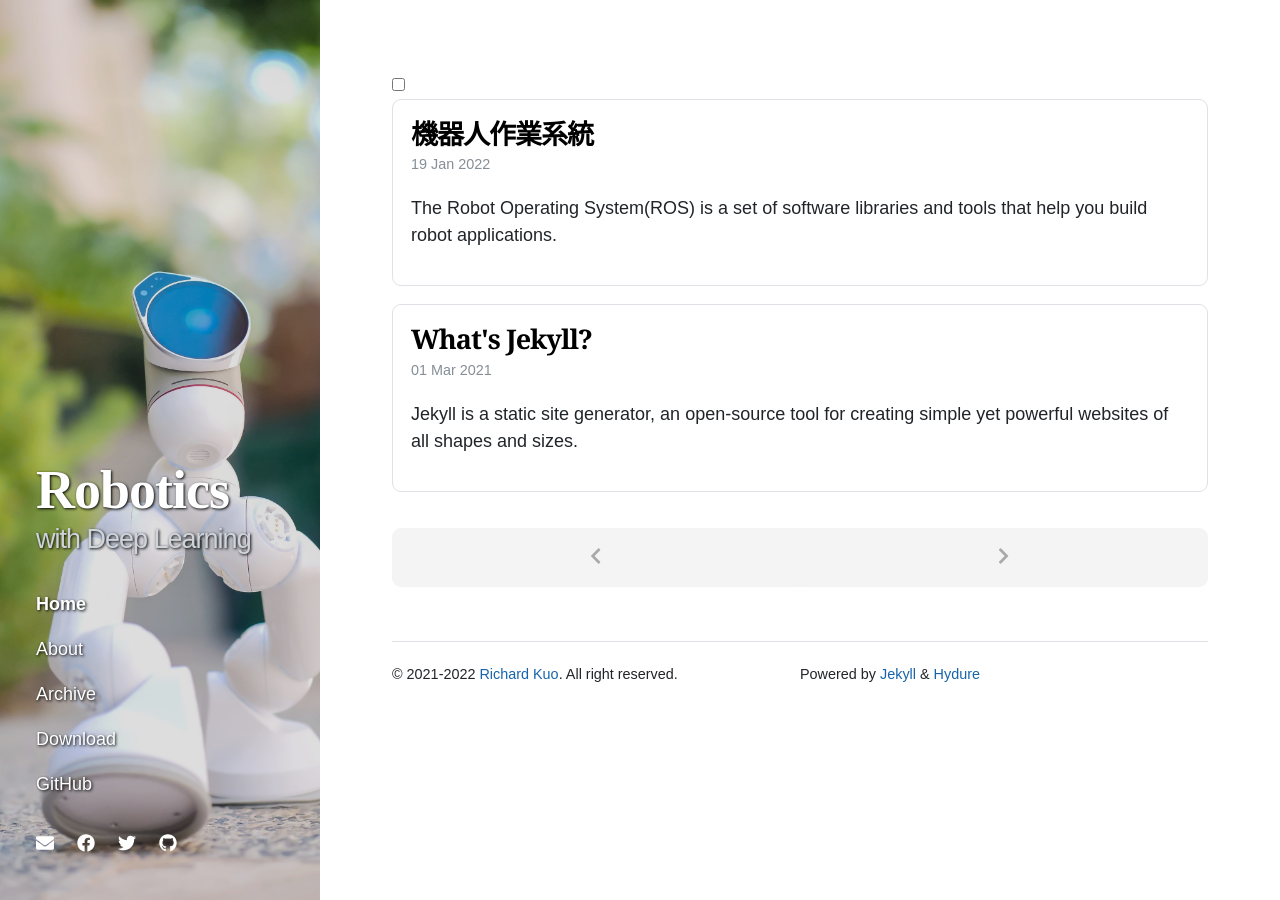
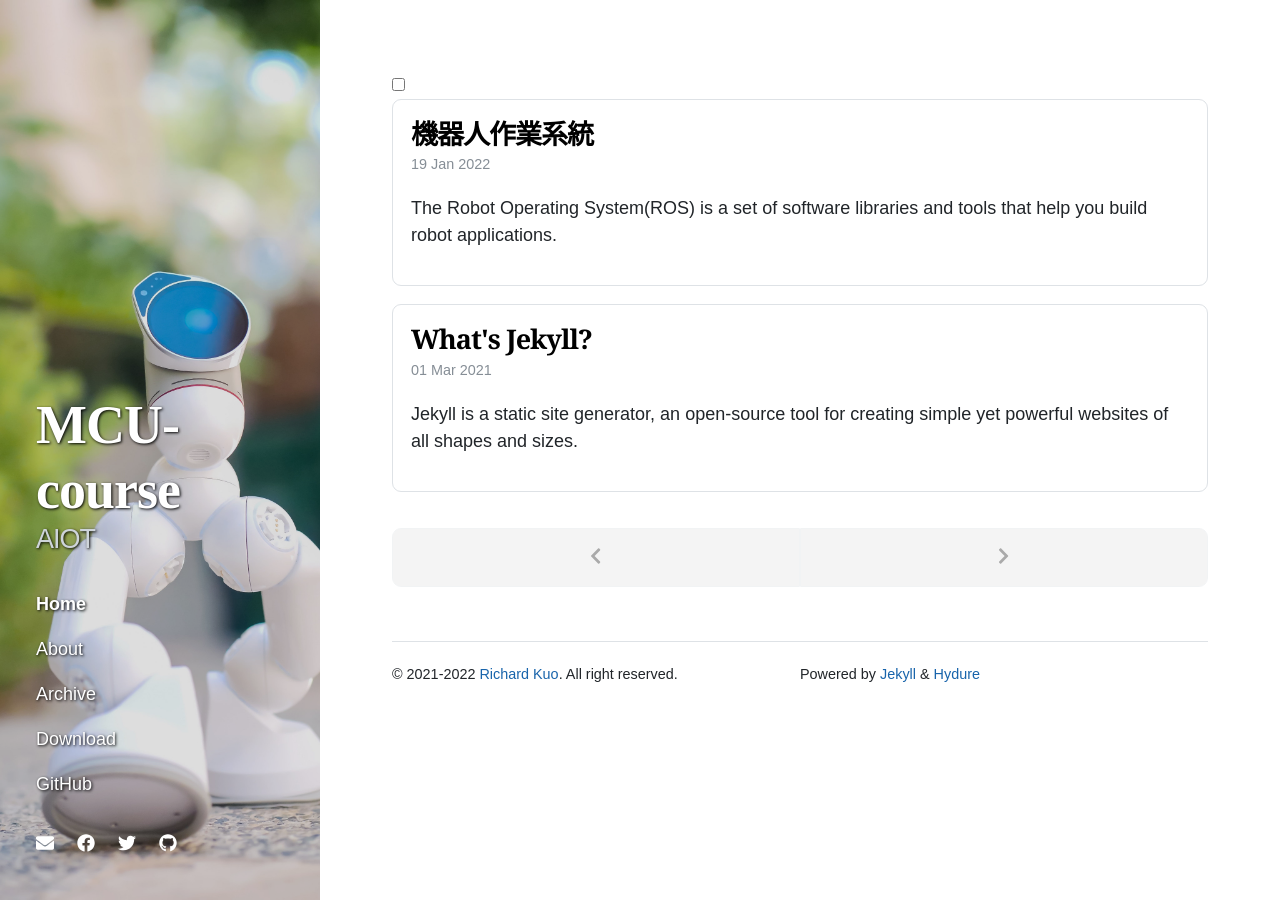
Before and after one commit to ziling819/MCU-project, a Jekyll site: the page built from index.html, in a window 1280 px wide. Built offline with Jekyll 4.4.1, drawn with Linux system fonts in a browser that asks for light colours; nearby versions of some CDN libraries; the list of posts is cut into pages by our own code.

Commit message:
Update _config.yml

```diff
--- a/_config.yml
+++ b/_config.yml
@@ -1,5 +1,5 @@
-title: Robotics
-tagline: with Deep Learning
+title: MCU-course
+tagline: AIOT
 
 author:
   name: Richard Kuo
```
